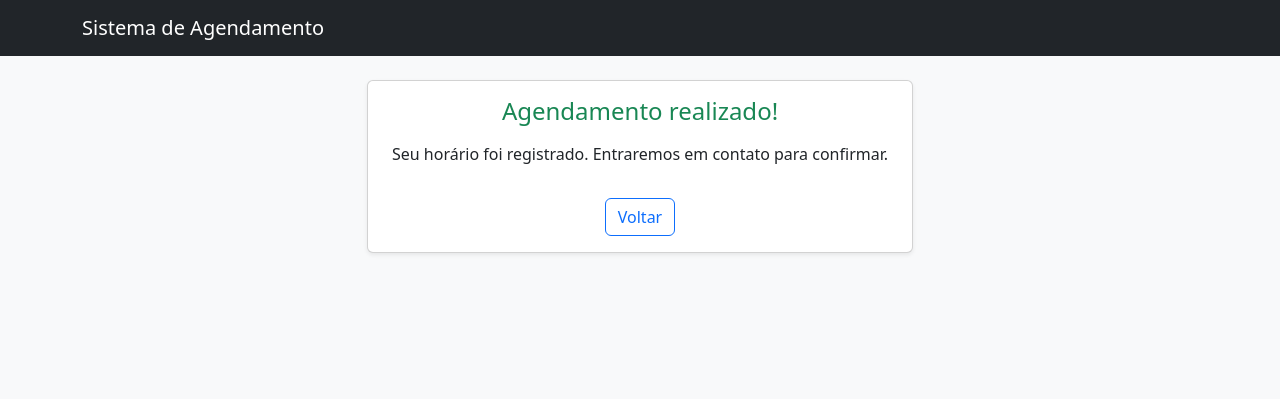
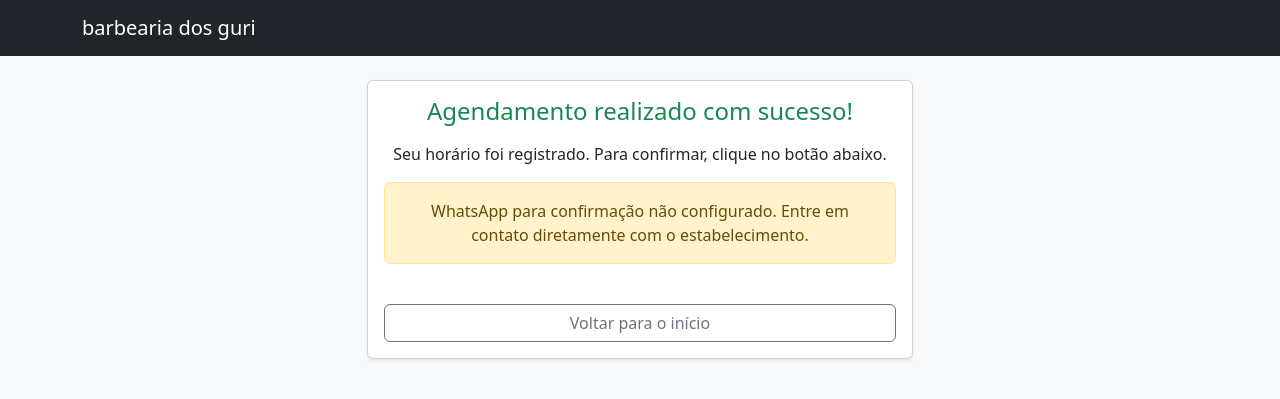
Before and after one commit to gabriellopes11/money, a Django app: page /sucesso/ in a window 1280 px wide. Shown: the top 399 px of the page. Run offline with Django 5.2, Linux system fonts and the light colour scheme; data comes from the database, SQL or seed files in the repository; both versions use the stored data as it was after the commit.

Commit message:
whatsapp

```diff
--- /dev/null
+++ b/agendamento/scheduling/context_processors.py
@@ -0,0 +1,6 @@
+from .models import Configuracao
+
+def configuracao(request):
+    return {
+        'config': Configuracao.objects.first()
+    }
--- a/agendamento/scheduling/models.py
+++ b/agendamento/scheduling/models.py
@@ -1,9 +1,15 @@
 from django.db import models
+
 
 class Servico(models.Model):
     nome = models.CharField(max_length=100)
-    duracao = models.PositiveIntegerField(help_text="Duração em minutos")
-    preco = models.DecimalField(max_digits=8, decimal_places=2)
+    duracao = models.PositiveIntegerField(
+        help_text="Duração em minutos"
+    )
+    preco = models.DecimalField(
+        max_digits=8,
+        decimal_places=2
+    )
 
     def __str__(self):
         return self.nome
@@ -23,15 +29,22 @@ class Agendamento(models.Model):
         ('cancelado', 'Cancelado'),
     )
 
-    servico = models.ForeignKey(Servico, on_delete=models.CASCADE)
+    servico = models.ForeignKey(
+        Servico,
+        on_delete=models.CASCADE
+    )
     profissional = models.ForeignKey(
         Profissional,
         on_delete=models.SET_NULL,
         null=True,
         blank=True
     )
-    nome_cliente = models.CharField(max_length=100)
-    telefone = models.CharField(max_length=20)
+    nome_cliente = models.CharField(
+        max_length=100
+    )
+    telefone = models.CharField(
+        max_length=20
+    )
     data = models.DateField()
     hora = models.TimeField()
     status = models.CharField(
@@ -39,7 +52,28 @@ class Agendamento(models.Model):
         choices=STATUS_CHOICES,
         default='pendente'
     )
-    criado_em = models.DateTimeField(auto_now_add=True)
+    criado_em = models.DateTimeField(
+        auto_now_add=True
+    )
 
     def __str__(self):
-        return f"{self.nome_cliente} - {self.data} {self.hora}"
+        return f"{self.nome_cliente} - {self.data.strftime('%d/%m/%Y')} {self.hora.strftime('%H:%M')}"
+
+
+class Configuracao(models.Model):
+    """
+    Configuração global do sistema.
+    Deve existir apenas UM registro.
+    """
+
+    nome_negocio = models.CharField(
+        max_length=100,
+        default="Sistema de Agendamento"
+    )
+    whatsapp = models.CharField(
+        max_length=20,
+        help_text="Formato: 55DDDNUMERO (ex: 5511999999999)"
+    )
+
+    def __str__(self):
+        return "Configuração do Sistema"
--- a/agendamento/scheduling/views.py
+++ b/agendamento/scheduling/views.py
@@ -1,8 +1,15 @@
 from django.shortcuts import render, redirect
-from .models import Servico, Profissional, Agendamento
 from datetime import time
+from urllib.parse import quote
+
+from .models import (
+    Servico,
+    Profissional,
+    Agendamento,
+    Configuracao
+)
 from .utils import gerar_horarios
-from .models import Servico, Profissional, Agendamento
+
 
 def agendar(request):
     servicos = Servico.objects.all()
@@ -17,7 +24,9 @@ def agendar(request):
         inicio = time(9, 0)
         fim = time(18, 0)
 
-        todos_horarios = gerar_horarios(inicio, fim, servico.duracao)
+        todos_horarios = gerar_horarios(
+            inicio, fim, servico.duracao
+        )
 
         agendamentos = Agendamento.objects.filter(
             data=data,
@@ -36,7 +45,7 @@ def agendar(request):
         ]
 
     if request.method == 'POST' and 'agendar' in request.POST:
-        Agendamento.objects.create(
+        agendamento = Agendamento.objects.create(
             servico_id=request.POST['servico'],
             profissional_id=request.POST.get('profissional') or None,
             nome_cliente=request.POST['nome'],
@@ -44,6 +53,10 @@ def agendar(request):
             data=request.POST['data'],
             hora=request.POST['hora'],
         )
+
+        # ✅ SALVA NA SESSÃO
+        request.session['agendamento_id'] = agendamento.id
+
         return redirect('sucesso')
 
     return render(request, 'agendar.html', {
@@ -53,6 +66,31 @@ def agendar(request):
     })
 
 
+def sucesso(request):
+    agendamento_id = request.session.get('agendamento_id')
 
-def sucesso(request):
-    return render(request, 'sucesso.html')
+    if not agendamento_id:
+        return render(request, 'sucesso.html')
+
+    agendamento = Agendamento.objects.get(id=agendamento_id)
+    config = Configuracao.objects.first()
+
+    whatsapp_link = None
+
+    if config and config.whatsapp:
+        mensagem = (
+            f"Olá! Gostaria de confirmar meu agendamento:\n"
+            f"Nome: {agendamento.nome_cliente}\n"
+            f"Serviço: {agendamento.servico.nome}\n"
+            f"Data: {agendamento.data.strftime('%d/%m/%Y')}\n"
+            f"Horário: {agendamento.hora.strftime('%H:%M')}"
+        )
+
+        whatsapp_link = (
+            f"https://wa.me/{config.whatsapp}"
+            f"?text={quote(mensagem)}"
+        )
+
+    return render(request, 'sucesso.html', {
+        'whatsapp_link': whatsapp_link
+    })
--- a/agendamento/templates/base.html
+++ b/agendamento/templates/base.html
@@ -2,21 +2,30 @@
 <html lang="pt-br">
 <head>
     <meta charset="UTF-8">
-    <title>{% block title %}Agendamento{% endblock %}</title>
+    <title>
+        {% block title %}
+            {{ config.nome_negocio|default:"Sistema de Agendamento" }}
+        {% endblock %}
+    </title>
 
     <!-- Bootstrap CDN -->
-    <link href="https://cdn.jsdelivr.net/npm/bootstrap@5.3.2/dist/css/bootstrap.min.css" rel="stylesheet">
+    <link
+        href="https://cdn.jsdelivr.net/npm/bootstrap@5.3.2/dist/css/bootstrap.min.css"
+        rel="stylesheet"
+    >
 </head>
 
 <body class="bg-light">
 
 <nav class="navbar navbar-dark bg-dark mb-4">
     <div class="container">
-        <span class="navbar-brand">Sistema de Agendamento</span>
+        <span class="navbar-brand">
+            {{ config.nome_negocio|default:"Sistema de Agendamento" }}
+        </span>
     </div>
 </nav>
 
-<div class="container">
+<div class="container mb-5">
     {% block content %}{% endblock %}
 </div>
 
--- a/agendamento/templates/sucesso.html
+++ b/agendamento/templates/sucesso.html
@@ -1,5 +1,6 @@
 {% extends 'base.html' %}
-{% block title %}Sucesso{% endblock %}
+
+{% block title %}Agendamento realizado{% endblock %}
 
 {% block content %}
 <div class="row justify-content-center">
@@ -7,15 +8,34 @@
 
         <div class="card shadow-sm text-center">
             <div class="card-body">
-                <h4 class="text-success">Agendamento realizado!</h4>
-                <p class="mt-3">
+
+                <h4 class="text-success mb-3">
+                    Agendamento realizado com sucesso!
+                </h4>
+
+                <p>
                     Seu horário foi registrado.
-                    Entraremos em contato para confirmar.
+                    Para confirmar, clique no botão abaixo.
                 </p>
 
-                <a href="/" class="btn btn-outline-primary mt-3">
-                    Voltar
+                {% if whatsapp_link %}
+                    <a href="{{ whatsapp_link }}"
+                       target="_blank"
+                       class="btn btn-success btn-lg mt-3 w-100">
+                        Confirmar pelo WhatsApp
+                    </a>
+                {% else %}
+                    <div class="alert alert-warning mt-3">
+                        WhatsApp para confirmação não configurado.
+                        Entre em contato diretamente com o estabelecimento.
+                    </div>
+                {% endif %}
+
+                <a href="/"
+                   class="btn btn-outline-secondary mt-4 w-100">
+                    Voltar para o início
                 </a>
+
             </div>
         </div>
 
```
Also changed, not shown: agendamento/agendamento/settings.py (+43 -44 lines), agendamento/scheduling/admin.py (+8 -1 lines), agendamento/db.sqlite3, agendamento/scheduling/migrations/0002_configuracao.py (added), agendamento/scheduling/migrations/0003_alter_configuracao_nome_negocio.py (added).
